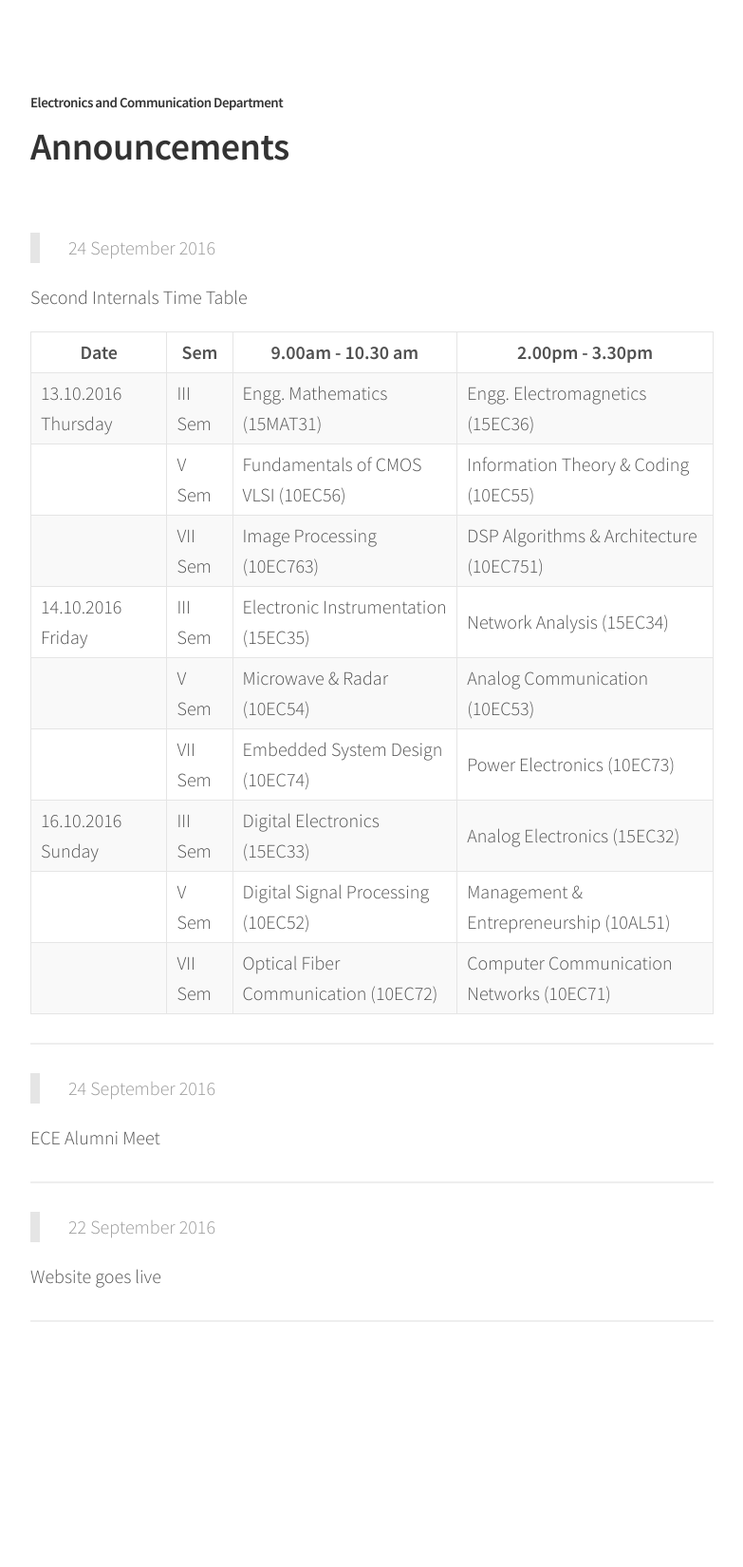
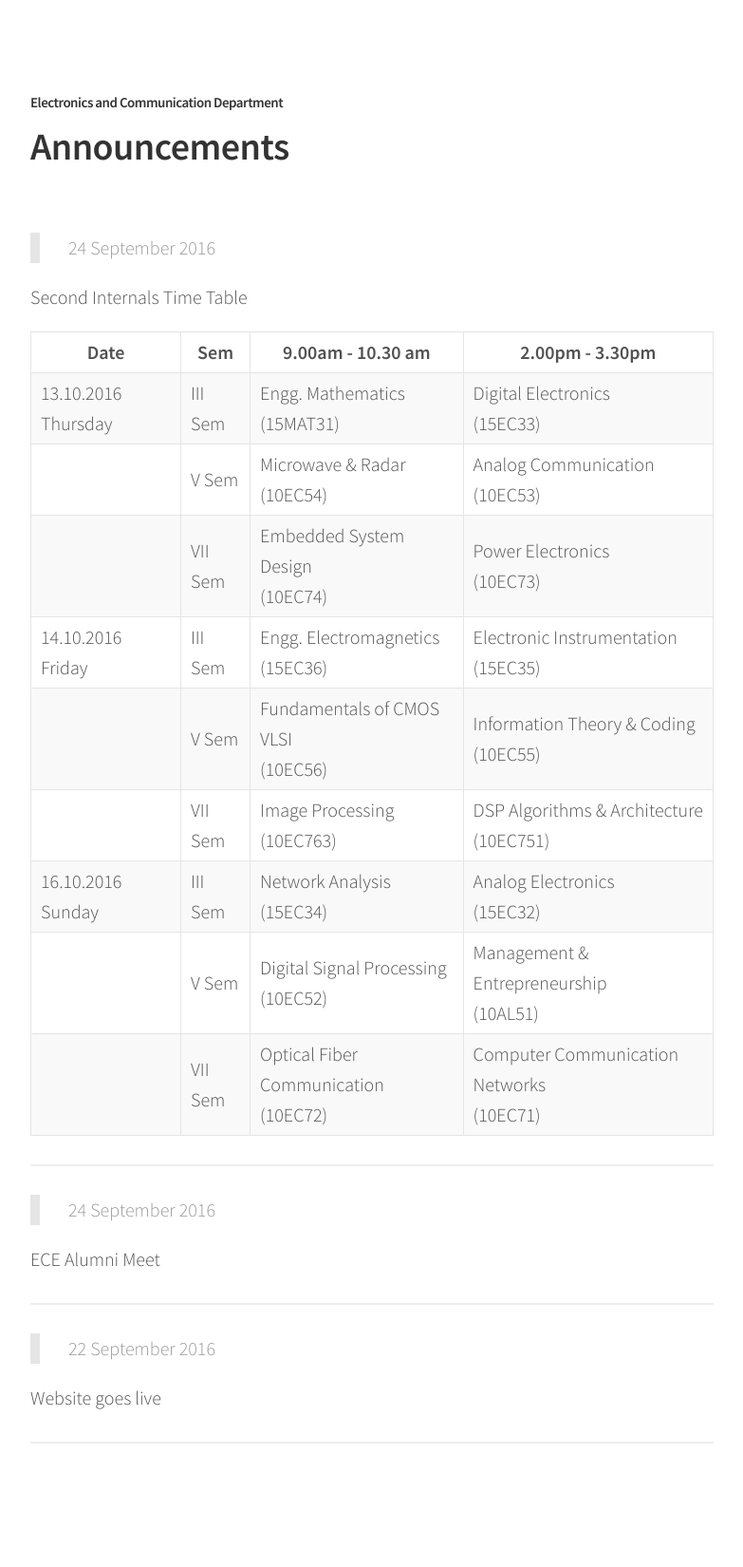
Before and after one commit to ecernsit/ecernsit.github.io, a Jekyll site: the page built from _posts/2016-09-21-announcements.md, in a window 1280 px wide. Shown: the whole page at 95% size, without its empty margins (248-1031 px from the left). Built offline with Jekyll 4.4.1, drawn with Linux system fonts in a browser that asks for light colours; before the commit the page ends 1522 px from its top, so only the background shows below that.

Commit message:
Revert "Update"
This reverts commit b6497899a9a62538ef69b0b16faf63935e5539db.

```diff
--- a/_posts/2016-09-21-announcements.md
+++ b/_posts/2016-09-21-announcements.md
@@ -8,15 +8,15 @@ Second Internals Time Table
 
 |          Date         	|   Sem   	   |           9.00am - 10.30 am          	|              2.00pm - 3.30pm          	 |
 |---------------------------+--------------+----------------------------------------+--------------------------------------------|
-| 13.10.2016   Thursday | III Sem |     Engg. Mathematics  (15MAT31)     |      Engg. Electromagnetics (15EC36)     |
-|                       |  V Sem  |  Fundamentals of CMOS VLSI (10EC56)  |   Information Theory & Coding (10EC55)   |
-|                       | VII Sem |      Image Processing (10EC763)      |  DSP Algorithms & Architecture (10EC751) |
-|  14.10.2016   Friday  | III Sem |  Electronic Instrumentation (15EC35) |         Network Analysis (15EC34)        |
-|                       |  V Sem  |      Microwave & Radar (10EC54)      |       Analog Communication (10EC53)      |
-|                       | VII Sem |    Embedded System Design (10EC74)   |        Power Electronics (10EC73)        |
-|  16.10.2016   Sunday  | III Sem |     Digital Electronics  (15EC33)    |       Analog Electronics  (15EC32)       |
-|                       |  V Sem  |  Digital Signal Processing (10EC52)  |  Management & Entrepreneurship (10AL51)  |
-|                       | VII Sem | Optical Fiber Communication (10EC72) | Computer Communication Networks (10EC71) |
+| 13.10.2016   Thursday 	| III Sem 	   |     Engg. Mathematics<br>(15MAT31)     	|       Digital Electronics<br>(15EC33)      |
+|                       	|  V Sem  	   |      Microwave & Radar<br>(10EC54)      	|       Analog Communication<br>(10EC53)     |
+|                       	| VII Sem 	   |    Embedded System Design<br>(10EC74)   	|        Power Electronics<br>(10EC73)       |
+|  14.10.2016   Friday  	| III Sem 	   |    Engg. Electromagnetics<br>(15EC36)   	|    Electronic Instrumentation<br>(15EC35)    |
+|                       	|  V Sem  	   |  Fundamentals of CMOS VLSI<br>(10EC56)  	|   Information Theory & Coding<br>(10EC55)    |
+|                       	| VII Sem 	   |      Image Processing<br>(10EC763)      	|  DSP Algorithms & Architecture<br>(10EC751)  |
+|  16.10.2016   Sunday  	| III Sem 	   |       Network Analysis<br>(15EC34)      	|       Analog Electronics<br>(15EC32)       	 |
+|                       	|  V Sem  	   |  Digital Signal Processing<br>(10EC52)  	|  Management & Entrepreneurship<br>(10AL51)   |
+|                       	| VII Sem 	   | Optical Fiber Communication<br>(10EC72) 	| Computer Communication Networks<br>(10EC71)  |
 
 
 
```
